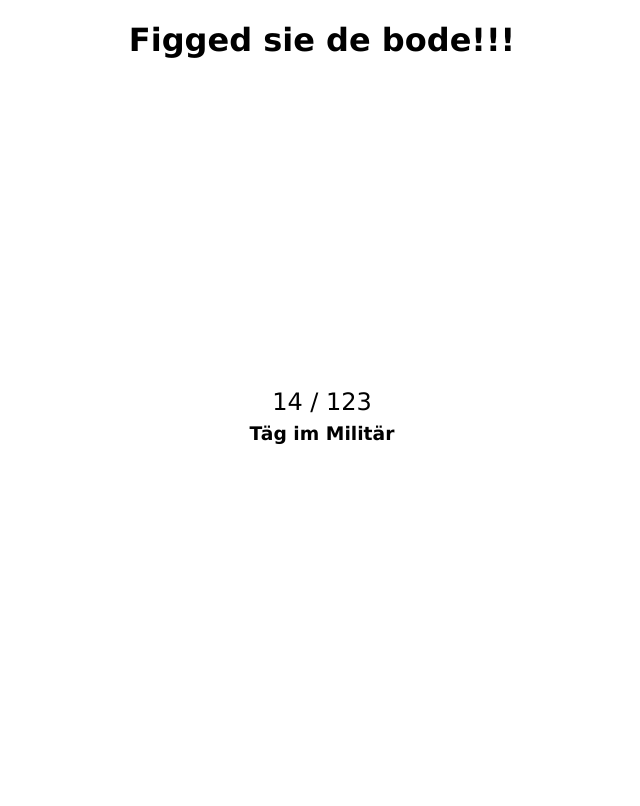
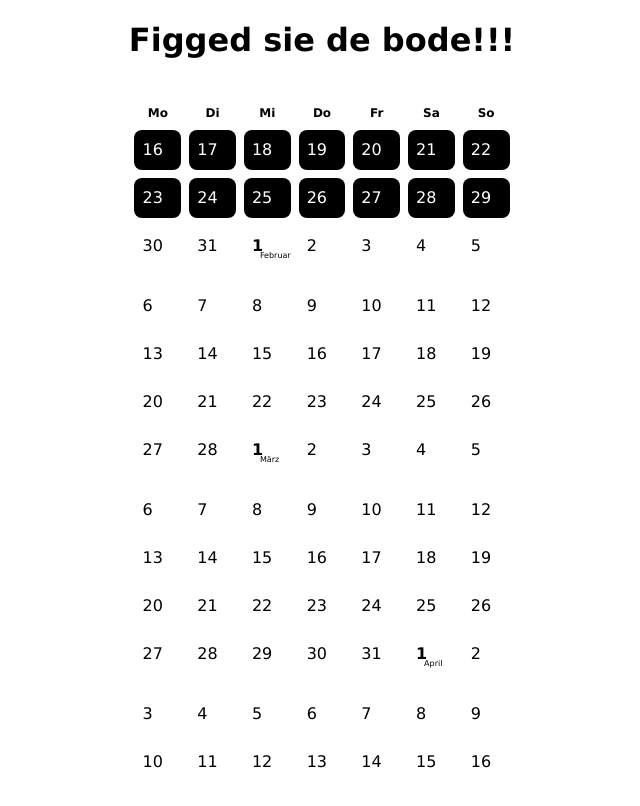
Before and after one commit to CediGasser/abmarsch, a SvelteKit app: page / in a window 1280 px wide. Shown: the top 806 px of the page, without its empty margins (318-958 px from the left). Built offline with nearby package versions, Linux system fonts and the light colour scheme.

Commit message:
Add calendar

```diff
--- a/src/lib/assets/global.css
+++ b/src/lib/assets/global.css
@@ -1,5 +1,7 @@
 :root {
 	font-family: 'Lucida Sans', 'Lucida Sans Regular', 'Lucida Grande', 'Lucida Sans Unicode', Geneva, Verdana, sans-serif;
+	--color-primary: #000;
+	--color-primary-contrast: #fff;
 }
 
 h1,
--- /dev/null
+++ b/src/lib/components/Calendar.svelte
@@ -0,0 +1,95 @@
+<script lang="ts">
+  import { daysTotal, daysPassed, start } from "$lib/classes/Dates";
+
+  type day = {
+    passed: boolean;
+    date: Date;
+  }
+
+  let daysArray: day[] = [];
+  for (let i = 0; i <= daysTotal(); i++) {
+    daysArray = [...daysArray, {
+      passed: i < daysPassed(),
+      date: new Date(start.getTime() + i * 24 * 60 * 60 * 1000)
+    }];
+  }
+
+  let months = [
+    "Januar",
+    "Februar",
+    "März",
+    "April",
+    "Mai",
+    "Juni",
+    "Juli",
+    "August",
+    "September",
+    "Oktober",
+    "November",
+    "Dezember"
+  ];
+</script>
+
+<div class="calendar-grid">
+  <span class="day-label">Mo</span>
+  <span class="day-label">Di</span>
+  <span class="day-label">Mi</span>
+  <span class="day-label">Do</span>
+  <span class="day-label">Fr</span>
+  <span class="day-label">Sa</span>
+  <span class="day-label">So</span>
+
+  {#each daysArray as day}
+    <span
+      class="grid-item"
+      class:passed={day.passed}
+      data-month={months[day.date.getMonth()]}
+      class:first-of-month={day.date.getDate() === 1}>
+
+      {day.date.getDate()}
+    </span>
+  {/each}
+</div>
+
+<style>
+  .calendar-grid {
+    display: grid;
+    grid-template-columns: repeat(7, 1fr);
+    grid-template-rows: repeat(7, 1fr);
+    grid-gap: 0.5rem;
+    padding: 0.5rem;
+    overflow: scroll;
+  }
+
+  .day-label {
+    font-weight: 800;
+    font-size: 0.75rem;
+    text-align: center;
+  }
+
+  .grid-item {
+    padding: 0.5rem;
+    border-radius: 0.5rem;
+  }
+
+  .passed {
+    background-color: var(--color-primary);
+    --color-text: var(--color-primary-contrast);
+    color: var(--color-text);
+  }
+
+  .first-of-month {
+    font-weight: 800;
+  }
+
+  .first-of-month::after {
+    content: attr(data-month);
+    font-size: 0.5rem;
+    font-weight: 400;
+    color: var(--color-text);
+    position: relative;
+    display: flex;
+    top: -0.5rem;
+    left: 0.5rem;
+  }
+</style>
--- a/src/routes/+page.svelte
+++ b/src/routes/+page.svelte
@@ -1,11 +1,16 @@
 <script lang="ts">
   import Days from '$lib/components/Days.svelte'
   import Progress from '$lib/components/Progress.svelte'
+  import Calendar from '$lib/components/Calendar.svelte'
 </script>
 
+<main>
   <h1>Figged sie de bode!!!</h1>
 
   <div class="horizontal-scroll-container">
+    <div class="horizontal-scroll-item">
+      <Calendar />
+    </div>
     <div class="horizontal-scroll-item">
       <Days />
     </div>
@@ -13,22 +18,32 @@
       <Progress />
     </div>
   </div>
+</main>
 
 <style>
   h1 {
     font-weight: 600;
     font-size: 2rem;
     text-align: center;
-    margin-block: 1rem;
+    padding-block: 1rem;
+    flex: 0 1 auto;
+  }
+
+  main {
+    display: flex;
+    flex-flow: column;
+    height: 100%;
   }
 
   .horizontal-scroll-container {
     display: flex;
+    height: 100%;
     flex-direction: row;
     overflow-x: auto;
     overflow-y: hidden;
     padding: 1rem;
     scroll-snap-type: x mandatory;
+    flex: 1 1 auto;
   }
 
   .horizontal-scroll-item {
@@ -36,7 +51,7 @@
     flex-direction: column;
     align-items: center;
     justify-content: center;
-    height: 80vh;
+    height: 100%;
     flex: 0 0 auto;
     margin: 0 1rem;
     width: 100%;
```
Lines whose indentation alone changed are shown as unchanged.
